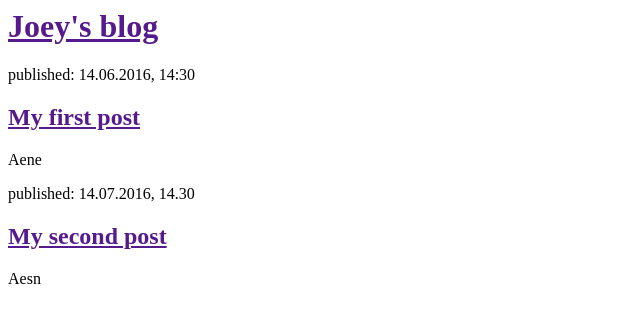
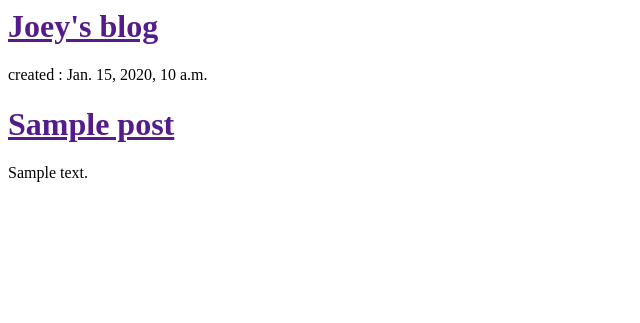
Before and after one commit to joeyshen2016/first-django-post, a Django app: template blog/templates/blog/post_list.html in a window 1280 px wide. Shown: the top 323 px of the page, without its empty margins (0-640 px from the left). Run offline with Django 3.2, Linux system fonts and the light colour scheme; the template is opened without the code that fills it: values that come from a table or form of the project are taken from there, others are empty; tables that the repository leaves empty hold one stand-in row (values such as "Sample post").

Commit message:
Modified templates to display posts from database.

```diff
--- a/blog/templates/blog/post_list.html
+++ b/blog/templates/blog/post_list.html
@@ -8,16 +8,12 @@
             <h1><a href="">Joey's blog</a></h1>
         </div>
 
+    {% for post in posts %}
         <div>
-            <p>published: 14.06.2016, 14:30</p>
-            <h2><a href="">My first post</a></h2>
-            <p>Aene </p>
+            <p> created : {{ post.created_date }} </p>
+            <h1><a href="">{{ post.title }}</a></h1>
+            <p>{{ post.text|linebreaksbr }}</p>
         </div>
-
-        <div>
-            <p>published: 14.07.2016, 14.30</p>
-            <h2><a href="">My second post</a></h2>
-            <p> Aesn</p>
-
+    {% endfor %}
     </body>
 </html>
--- a/blog/views.py
+++ b/blog/views.py
@@ -1,6 +1,8 @@
 from django.shortcuts import render
-
+from django.utils import timezone
+from .models import Post
 # Create your views here.
 
 def post_list(request):
-    return render(request, 'blog/post_list.html', {})
+    posts = Post.objects.filter(created_date__lte=timezone.now()).order_by('created_date')
+    return render(request, 'blog/post_list.html', {'posts' : posts})
```
Also changed, not shown: 1 other file.
